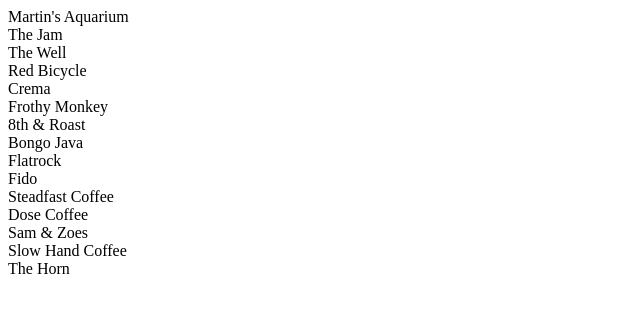
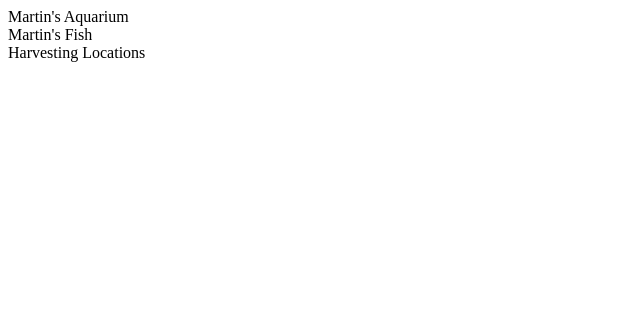
Before and after one commit to Ryan-Mathis/nss-aquarium, a plain HTML site: page index.html in a window 1280 px wide. Shown: the whole page, without its empty margins (0-640 px from the left). Drawn offline with Linux system fonts and the light colour scheme.

Commit message:
refined code to represent a very base level of martins aquarium webpage

```diff
--- a/index.html
+++ b/index.html
@@ -5,23 +5,17 @@
     <link rel="stylesheet" href="styles/main.css">
   </head>
   <body>
-	<header class="pageHeader">Martin's Aquarium</header>
-
-    <section class="list">
-      <article class="shop">The Jam</article>
-      <article class="shop">The Well</article>
-      <article class="shop">Red Bicycle</article>
-      <article class="shop">Crema</article>
-      <article class="shop">Frothy Monkey</article>
-      <article class="shop">8th &amp; Roast</article>
-      <article class="shop">Bongo Java</article>
-      <article class="shop">Flatrock</article>
-      <article class="shop">Fido</article>
-      <article class="shop">Steadfast Coffee</article>
-      <article class="shop">Dose Coffee</article>
-      <article class="shop">Sam &amp; Zoes</article>
-      <article class="shop">Slow Hand Coffee</article>
-      <article class="shop">The Horn</article>
-    </section>
+    <main>
+	    <header class="pageHeader">Martin's Aquarium</header>
+      <article class="fishList">
+        <header class="fishListHeader">Martin's Fish</header>
+        <section class="fish"></section>
+      </article>
+      <article class="locations">
+        <header class="locationsHeader">Harvesting Locations</header>
+        <section class="location"></section>
+        <aside class="martinQuotes"></aside>
+      </article>
+    </main>
   </body>
 </html>
```
